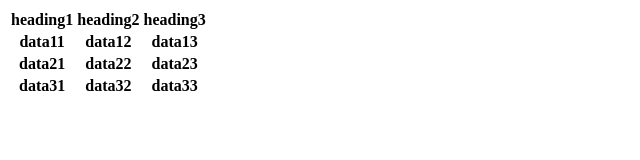
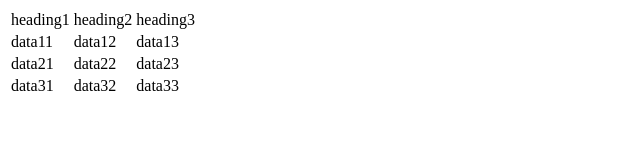
Before and after one commit to sarocha-chang/2021M4_TABLE, a plain HTML site: page index.html in a window 1280 px wide. Shown: the whole page, without its empty margins (0-640 px from the left). Drawn offline with Linux system fonts and the light colour scheme.

Commit message:
Change th to td
Change th to td

```diff
--- a/index.html
+++ b/index.html
@@ -4,24 +4,24 @@
 <body>
     <table>
         <tr>
-            <th>heading1</th>
-            <th>heading2</th>
-            <th>heading3</th>
+            <td>heading1</td>
+            <td>heading2</td>
+            <td>heading3</td>
         </tr>
         <tr>
-            <th>data11</th>
-            <th>data12</th>
-            <th>data13</th>
+            <td>data11</td>
+            <td>data12</td>
+            <td>data13</td>
         </tr>
         <tr>
-            <th>data21</th>
-            <th>data22</th>
-            <th>data23</th>
+            <td>data21</td>
+            <td>data22</td>
+            <td>data23</td>
         </tr>
         <tr>
-            <th>data31</th>
-            <th>data32</th>
-            <th>data33</th>
+            <td>data31</td>
+            <td>data32</td>
+            <td>data33</td>
         </tr>
     </table>
 </body>
```
